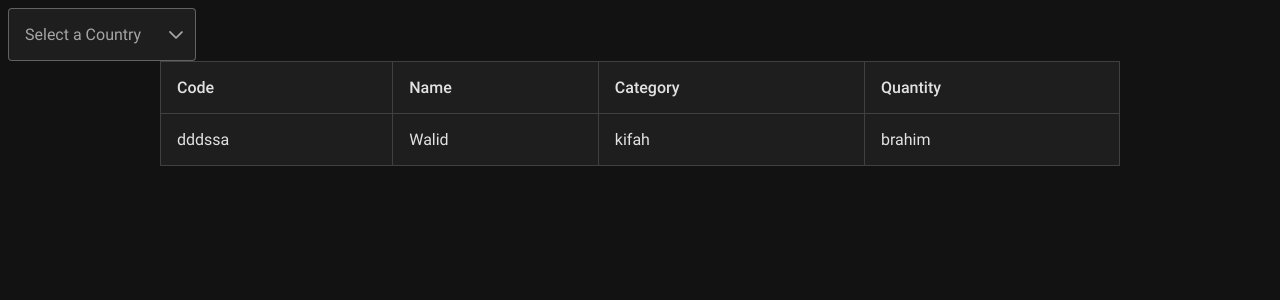
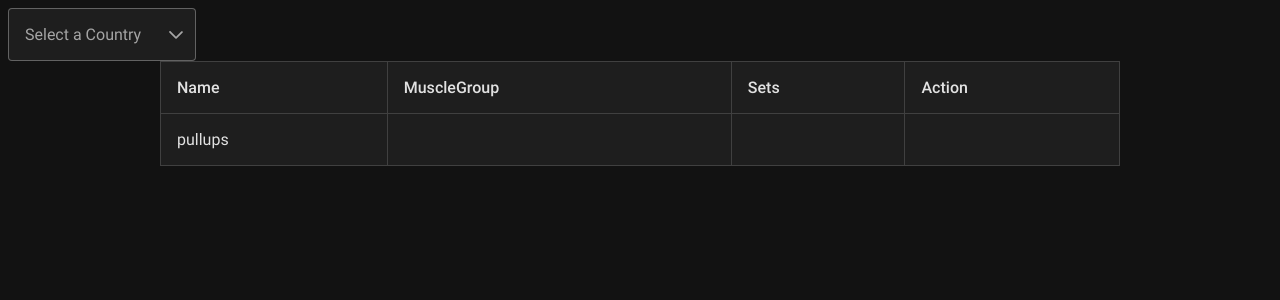
Before and after one commit to Nader-cpu/gym, a React (Create React App) app: page / in a window 1280 px wide. Shown: the top 300 px of the page. Built offline with nearby package versions, Linux system fonts and the light colour scheme.

Commit message:
Table setup

```diff
--- a/src/components/dataTable.js
+++ b/src/components/dataTable.js
@@ -4,7 +4,7 @@ import { Column } from "primereact/column";
 
 export default function GridLinesDemo() {
 	const [products, setProducts] = useState([
-		{ code: "dddssa", name: "Walid", category: "kifah", quantity: "brahim" },
+		{ name: "pullups", MuscleGroup: "back" },
 	]);
 
 	useEffect(() => {}, []);
@@ -15,10 +15,10 @@ export default function GridLinesDemo() {
 				value={products}
 				showGridlines
 				tableStyle={{ margin: "auto", width: "75vw" }}>
-				<Column field="code" header="Code"></Column>
 				<Column field="name" header="Name"></Column>
-				<Column field="category" header="Category"></Column>
-				<Column field="quantity" header="Quantity"></Column>
+				<Column field="muscleGroup" header="MuscleGroup"></Column>
+				<Column field="sets" header="Sets"></Column>
+				<Column field="action" header="Action"></Column>
 			</DataTable>
 		</div>
 	);
```
